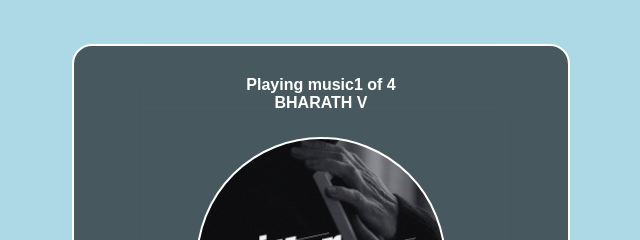
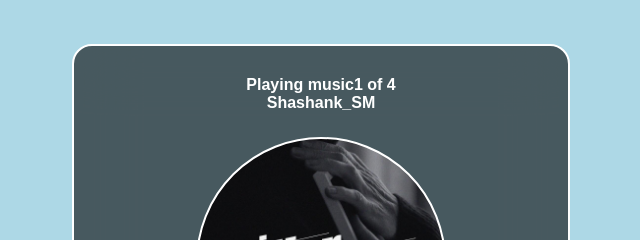
Before and after one commit to SHASHANK-SM/-Project_Music_player-main, a plain HTML site: page CodeAlpha_Project_Music_player-main/index.html in a window 1280 px wide. Shown: the top 240 px of the page, 319-959 px from the left. Drawn offline with Linux system fonts and the light colour scheme.

Commit message:
Update index.html

```diff
--- a/CodeAlpha_Project_Music_player-main/index.html
+++ b/CodeAlpha_Project_Music_player-main/index.html
@@ -19,7 +19,7 @@
       <div class="wrapper">
         <div class="details">
           <div class="now-playing">PLAYING x OF y by</div>
-          <div class="now-playing p-2">BHARATH V</div>
+          <div class="now-playing p-2">Shashank_SM</div>
           <div class="track-art"></div>
           <div class="track-name">Track Name</div>
           <div class="track-artist">Track Artist</div>
```
